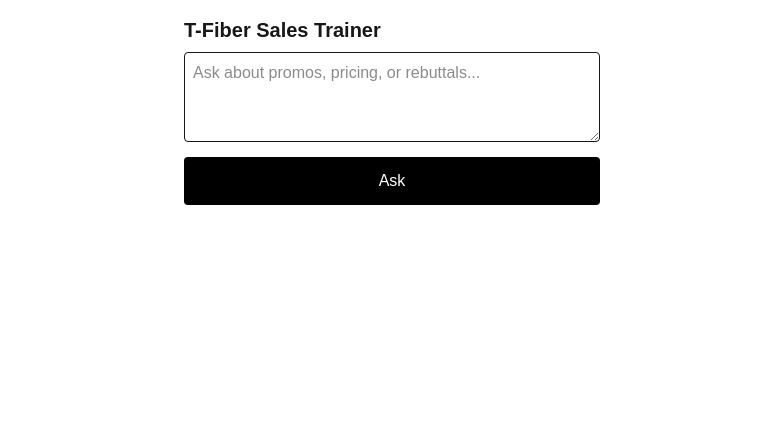
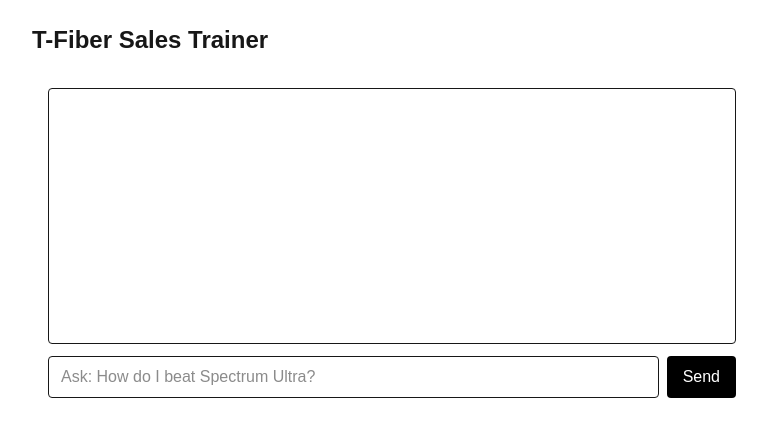
Before and after one commit to mtoheeds/tfiber-web, a Next.js app: page / in a window 1280 px wide. Shown: the top 436 px of the page, without its empty margins (248-1015 px from the left). Built offline with nearby package versions, Linux system fonts and the light colour scheme.

Commit message:
Wire sales pitch/cards into UI + chat

```diff
--- a/src/app/page.tsx
+++ b/src/app/page.tsx
@@ -1,44 +1,13 @@
-"use client";
-import { useState } from "react";
+// src/app/page.tsx
+import dynamic from "next/dynamic";
 
-export default function Page(){
-  const [q,setQ] = useState("");
-  const [a,setA] = useState("");
-  const [busy,setBusy] = useState(false);
+const ChatBox = dynamic(() => import("@/components/ChatBox"), { ssr: false });
 
-  async function ask(){
-    setBusy(true); setA("");
-    const r = await fetch("/api/chat", {
-      method:"POST",
-      body: JSON.stringify({ question: q })
-    });
-    const j = await r.json();
-    setA(j.answer);
-    setBusy(false);
-  }
-
+export default function Home() {
   return (
-    <main className="p-4 max-w-md mx-auto">
-      <h1 className="text-xl font-bold mb-2">T-Fiber Sales Trainer</h1>
-      <textarea
-        className="w-full border p-2 rounded"
-        rows={3}
-        placeholder="Ask about promos, pricing, or rebuttals..."
-        value={q}
-        onChange={e=>setQ(e.target.value)}
-      />
-      <button
-        onClick={ask}
-        disabled={busy || !q.trim()}
-        className="mt-2 w-full p-3 bg-black text-white rounded"
-      >
-        {busy ? "Thinking..." : "Ask"}
-      </button>
-      {a && (
-        <article className="mt-4 whitespace-pre-wrap border p-3 rounded">
-          {a}
-        </article>
-      )}
+    <main className="p-6 max-w-3xl mx-auto">
+      <h1 className="text-2xl font-semibold mb-4">T-Fiber Sales Trainer</h1>
+      <ChatBox />
     </main>
   );
 }
--- a/src/app/sales/page.tsx
+++ b/src/app/sales/page.tsx
@@ -1,29 +1,29 @@
 // src/app/sales/page.tsx
-import { pitch, playbook } from "@/lib/salesContent";
+"use client";
+import { useSales } from "@/hooks/useSales";
 
 export default function SalesPage() {
+  const { data, loading, err } = useSales();
+
+  if (loading) return <main className="p-6">Loading…</main>;
+  if (err || !data) return <main className="p-6">Error: {err}</main>;
+
   return (
-    <main className="mx-auto max-w-3xl p-6 space-y-6">
-      <h1 className="text-2xl font-bold">T-Fiber Sales Pitch & Tactical Cards</h1>
+    <main className="prose max-w-3xl p-6">
+      <h1>Door Pitch</h1>
+      <pre style={{ whiteSpace: "pre-wrap", fontFamily: "inherit" }}>
+        {data.pitch}
+      </pre>
 
-      <section className="space-y-2">
-        <h2 className="text-xl font-semibold">Door Pitch</h2>
-        <pre className="whitespace-pre-wrap rounded border p-4 text-sm bg-white">
-          {pitch}
-        </pre>
-      </section>
-
-      <section className="space-y-4">
-        <h2 className="text-xl font-semibold">Tactical Cards</h2>
-        <div className="space-y-4">
-          {playbook.map((card, idx) => (
-            <div key={idx} className="rounded border p-4 bg-white">
-              <h3 className="font-semibold">{card.title}</h3>
-              <pre className="whitespace-pre-wrap text-sm mt-2">{card.body}</pre>
-            </div>
-          ))}
-        </div>
-      </section>
+      <h2>Playbook Cards</h2>
+      <ol>
+        {data.playbook.map((c) => (
+          <li key={c.title}>
+            <h3>{c.title}</h3>
+            <p>{c.body}</p>
+          </li>
+        ))}
+      </ol>
     </main>
   );
 }
--- /dev/null
+++ b/src/components/ChatBox.tsx
@@ -0,0 +1,92 @@
+// src/components/ChatBox.tsx
+"use client";
+import { useState } from "react";
+import { useSales, PlaybookCard } from "@/hooks/useSales";
+
+type Msg = { role: "user" | "assistant"; content: string };
+
+export default function ChatBox() {
+  const { data } = useSales(); // loads pitch + cards once
+  const [input, setInput] = useState("");
+  const [messages, setMessages] = useState<Msg[]>([]);
+
+  async function send() {
+    if (!input.trim()) return;
+
+    // Naive card selection: grab a few high-signal cards
+    const chosen: PlaybookCard[] =
+      data?.playbook
+        .filter((c) =>
+          /price|lock|trial|shared|upload|speed|copper|fiber|military|router/i.test(
+            c.title + " " + c.body
+          )
+        )
+        .slice(0, 3) ?? [];
+
+    const system = [
+      "You are a fiber-sales coach. Use pitch + selected cards when helpful.",
+      data ? `PITCH:\n${data.pitch}` : "",
+      chosen.length
+        ? `CARDS:\n${chosen.map((c) => `- ${c.title}: ${c.body}`).join("\n")}`
+        : "",
+      "Be concise. Give talk tracks + discovery questions.",
+    ]
+      .filter(Boolean)
+      .join("\n\n");
+
+    const res = await fetch("/api/chat", {
+      method: "POST",
+      headers: { "content-type": "application/json" },
+      body: JSON.stringify({
+        messages: [
+          { role: "system", content: system },
+          ...messages,
+          { role: "user", content: input },
+        ],
+      }),
+    });
+
+    if (!res.ok) {
+      const text = await res.text();
+      setMessages((m) => [
+        ...m,
+        { role: "user", content: input },
+        { role: "assistant", content: `Error: ${text}` },
+      ]);
+      setInput("");
+      return;
+    }
+
+    const { reply } = await res.json(); // your /api/chat should return { reply }
+    setMessages((m) => [
+      ...m,
+      { role: "user", content: input },
+      { role: "assistant", content: reply },
+    ]);
+    setInput("");
+  }
+
+  return (
+    <div className="p-4 space-y-3">
+      <div className="border rounded p-3 h-64 overflow-auto text-sm">
+        {messages.map((m, i) => (
+          <div key={i} className={m.role === "assistant" ? "text-purple-700" : ""}>
+            <b>{m.role}:</b> {m.content}
+          </div>
+        ))}
+      </div>
+
+      <div className="flex gap-2">
+        <input
+          className="border rounded px-3 py-2 flex-1"
+          value={input}
+          onChange={(e) => setInput(e.target.value)}
+          placeholder="Ask: How do I beat Spectrum Ultra?"
+        />
+        <button onClick={send} className="bg-black text-white px-4 rounded">
+          Send
+        </button>
+      </div>
+    </div>
+  );
+}
--- /dev/null
+++ b/src/hooks/useSales.ts
@@ -0,0 +1,30 @@
+// src/hooks/useSales.ts
+import { useEffect, useState } from "react";
+
+export type PlaybookCard = { title: string; body: string };
+export type SalesData = { pitch: string; playbook: PlaybookCard[] };
+
+export function useSales() {
+  const [data, setData] = useState<SalesData | null>(null);
+  const [loading, setLoading] = useState(true);
+  const [err, setErr] = useState<string | null>(null);
+
+  useEffect(() => {
+    let cancelled = false;
+    (async () => {
+      try {
+        const res = await fetch("/api/sales", { cache: "no-store" });
+        if (!res.ok) throw new Error(`${res.status} ${res.statusText}`);
+        const json = (await res.json()) as SalesData;
+        if (!cancelled) setData(json);
+      } catch (e: any) {
+        if (!cancelled) setErr(e?.message || "Failed to load sales content");
+      } finally {
+        if (!cancelled) setLoading(false);
+      }
+    })();
+    return () => { cancelled = true; };
+  }, []);
+
+  return { data, loading, err };
+}
```
